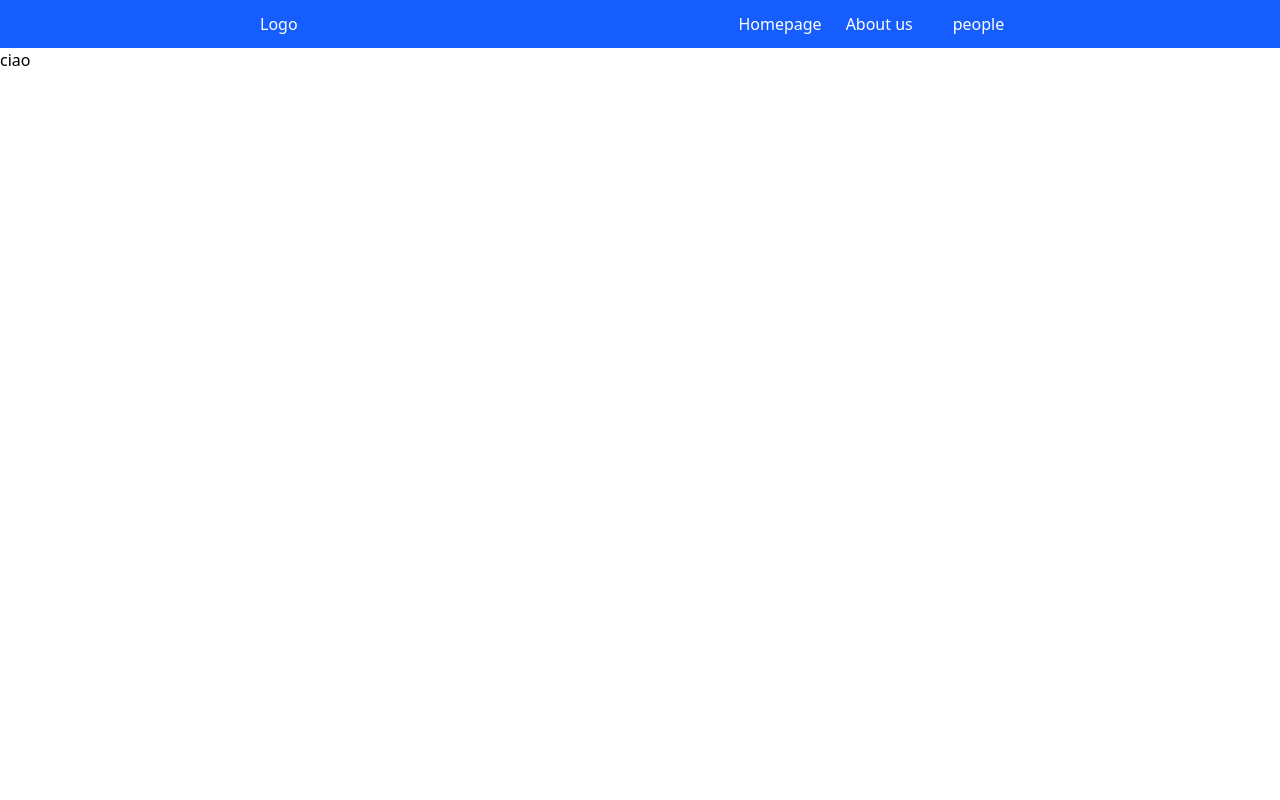
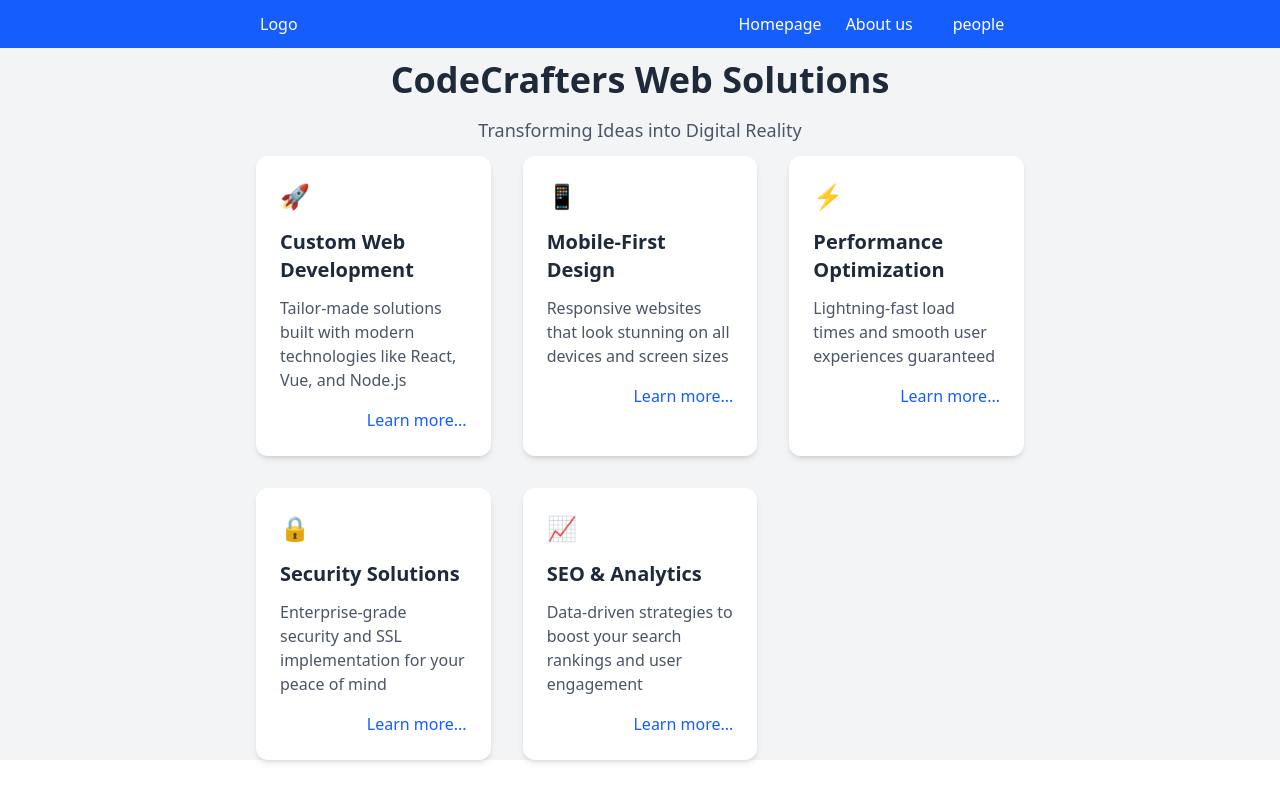
Before and after one commit to federicodececco/react-api, a React (Vite) app: page / in a window 1280 px wide. Built offline with nearby package versions, Linux system fonts and the light colour scheme.

Commit message:
add:homepage

```diff
--- a/src/components/DefaultLayout.jsx
+++ b/src/components/DefaultLayout.jsx
@@ -6,7 +6,9 @@ export default function DefaultLayout() {
       <div className='bg-blue-600 text-white'>
         <NavBar></NavBar>
       </div>
-      <Outlet></Outlet>
+      <div className='bg-gray-100'>
+        <Outlet></Outlet>
+      </div>
     </>
   )
 }
--- /dev/null
+++ b/src/components/HomeMain.jsx
@@ -0,0 +1,28 @@
+import cardFile from '../data/cardFile'
+export default function HomeMain() {
+  return (
+    <div className='grid grid-cols-1 gap-8 md:grid-cols-2 lg:grid-cols-3'>
+      {cardFile.map((card, index) => {
+        return (
+          <div
+            key={index}
+            className='rounded-xl bg-white p-6 shadow-md transition-shadow duration-300 hover:shadow-lg'
+          >
+            <div>
+              <div class='mb-4 text-2xl'>{card.icon}</div>
+              <h1 className='mb-3 text-xl font-semibold text-gray-800'>
+                {card.title}
+              </h1>
+            </div>
+            <div className='mb-4 text-gray-600'>{card.content}</div>
+            <div className='flex justify-end'>
+              <button className='hover:text-blue-750 font-medium text-blue-600 transition-colors hover:cursor-pointer'>
+                Learn more...
+              </button>
+            </div>
+          </div>
+        )
+      })}
+    </div>
+  )
+}
--- /dev/null
+++ b/src/data/cardFile.js
@@ -0,0 +1,32 @@
+const cardFile = [
+  {
+    title: 'Custom Web Development',
+    content:
+      'Tailor-made solutions built with modern technologies like React, Vue, and Node.js',
+    icon: '🚀',
+  },
+  {
+    title: 'Mobile-First Design',
+    content:
+      'Responsive websites that look stunning on all devices and screen sizes',
+    icon: '📱',
+  },
+  {
+    title: 'Performance Optimization',
+    content: 'Lightning-fast load times and smooth user experiences guaranteed',
+    icon: '⚡',
+  },
+  {
+    title: 'Security Solutions',
+    content:
+      'Enterprise-grade security and SSL implementation for your peace of mind',
+    icon: '🔒',
+  },
+  {
+    title: 'SEO & Analytics',
+    content:
+      'Data-driven strategies to boost your search rankings and user engagement',
+    icon: '📈',
+  },
+]
+export default cardFile
--- /dev/null
+++ b/src/pages/Header.jsx
@@ -0,0 +1,14 @@
+export default function Header() {
+  return (
+    <div>
+      <div className='py-3 text-center'>
+        <h1 class='mb-4 text-4xl font-bold text-gray-800'>
+          CodeCrafters Web Solutions
+        </h1>
+        <p class='text-lg text-gray-600'>
+          Transforming Ideas into Digital Reality
+        </p>
+      </div>
+    </div>
+  )
+}
--- a/src/pages/HomePage.jsx
+++ b/src/pages/HomePage.jsx
@@ -1,11 +1,14 @@
-import NavBar from '../components/NavBar'
-
+import Header from './Header'
+import HomeMain from '../components/HomeMain'
 export default function HomePage() {
   //devo cambaire il fetch, dato che non carico davvero i dati sul server
 
   return (
     <>
-      <h1>ciao</h1>
+      <div className='mx-auto max-w-3xl'>
+        <Header></Header>
+        <HomeMain></HomeMain>
+      </div>
     </>
   )
 }
```
